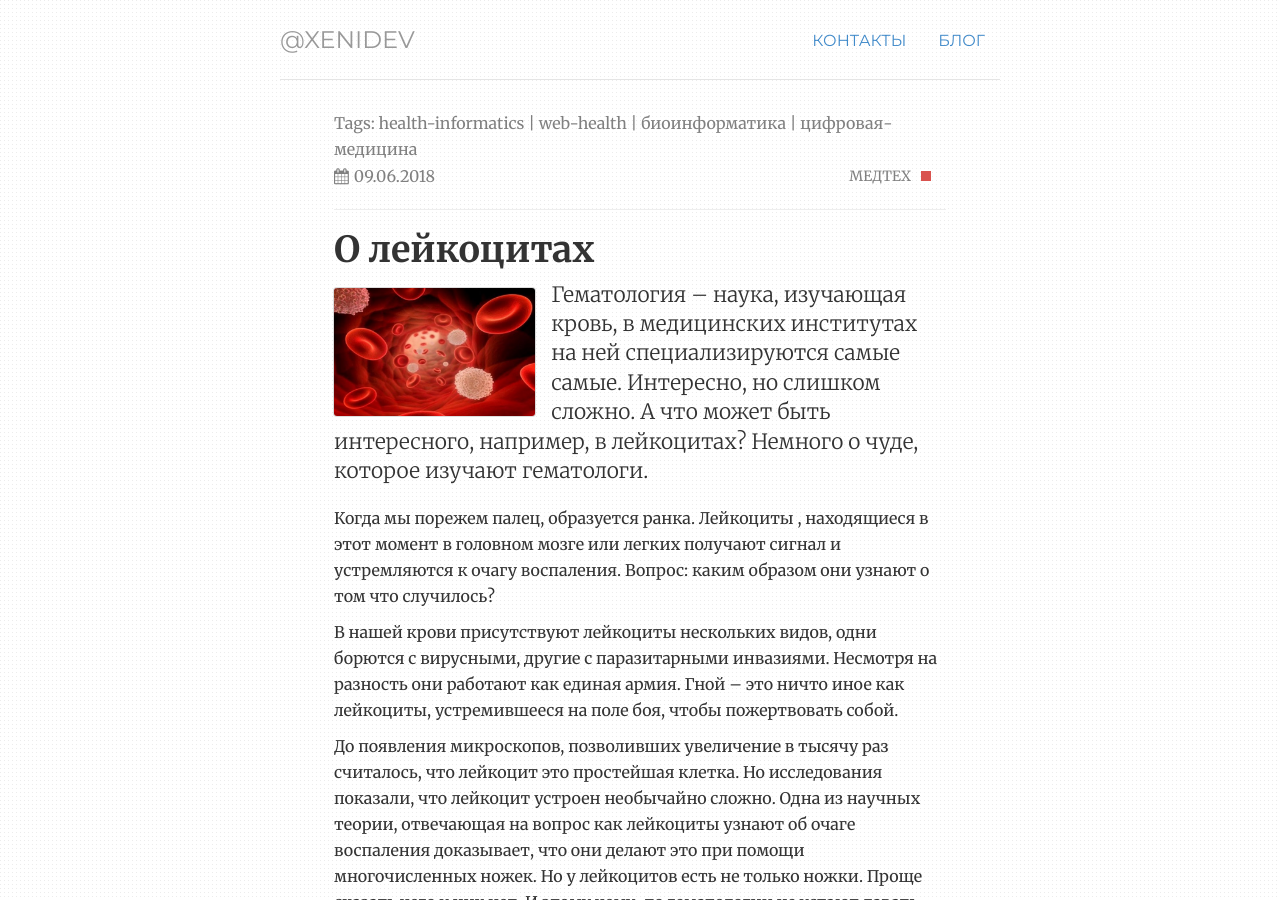
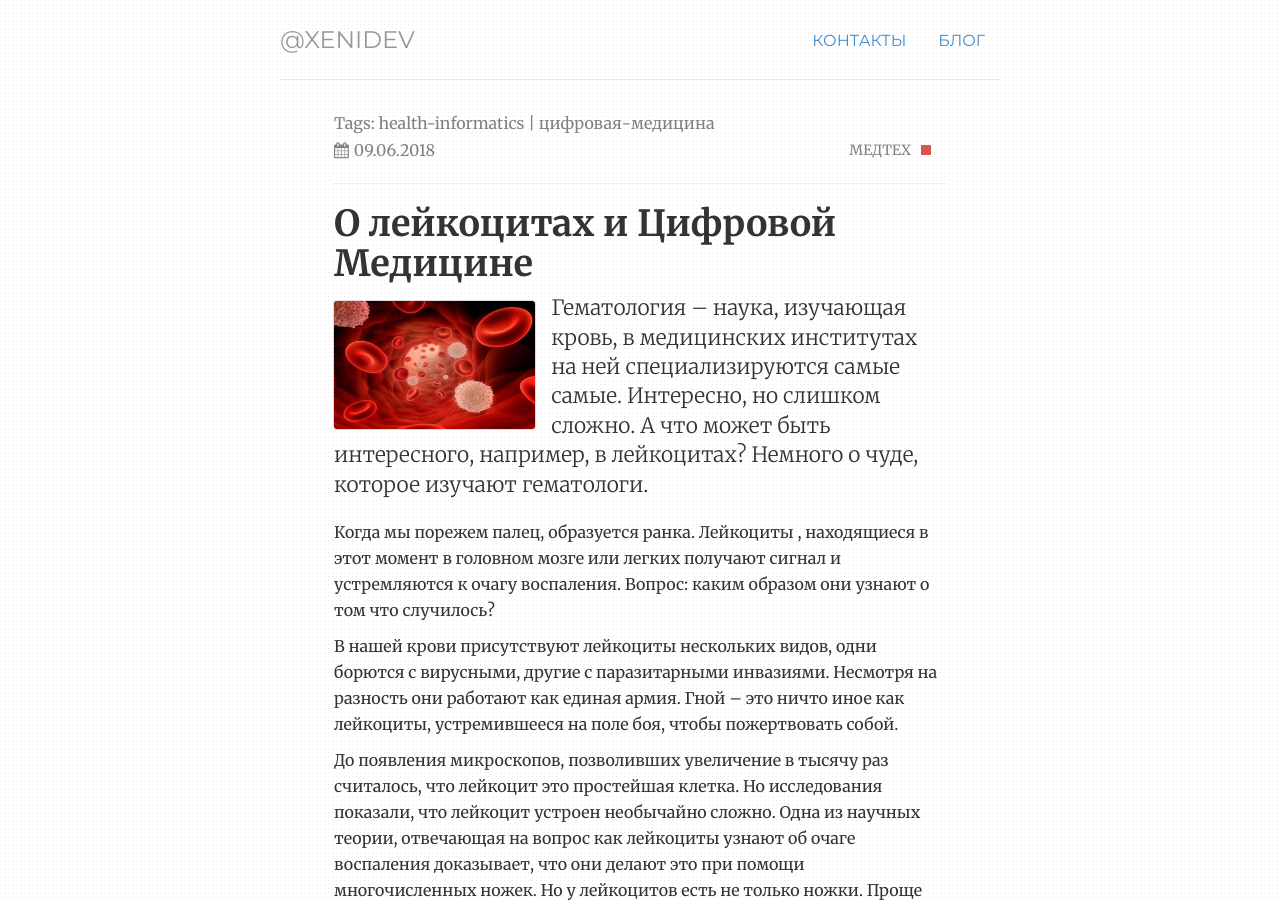
Before and after one commit to ValeraS/xenidev.github.io, a Jekyll site: the page built from _posts/2018-06-09-О-лейкоцитах.md, in a window 1280 px wide and 900 px high. Built offline with Jekyll 4.4.1, drawn with Linux system fonts in a browser that asks for light colours.

Commit message:
Update 2018-06-09-О-лейкоцитах.md

```diff
--- a/_posts/2018-06-09-О-лейкоцитах.md
+++ b/_posts/2018-06-09-О-лейкоцитах.md
@@ -1,7 +1,7 @@
 ---
 layout: post
-title: О лейкоцитах
-tags: health-informatics биоинформатика web-health цифровая-медицина
+title: О лейкоцитах и Цифровой Медицине
+tags: health-informatics цифровая-медицина
 category: медтех
 image: "/img/lejkocity.jpg"
 ---
```
